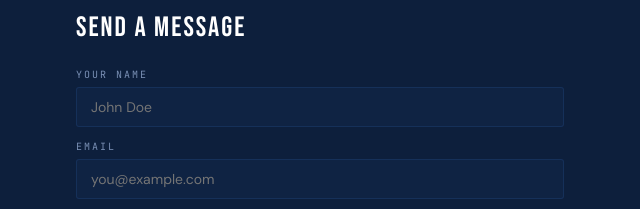
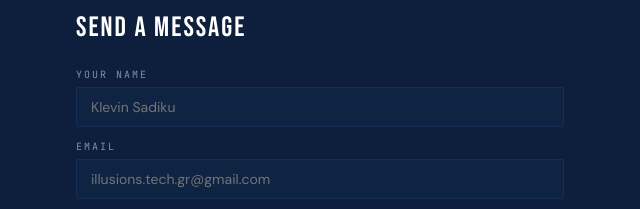
Before and after one commit to kl666v/illusions.tech, a plain HTML site: page index.html in a window 1280 px wide. Shown: the part 4135-4344 px from the top of the page, 572-1212 px from the left. Drawn offline with Linux system fonts and the light colour scheme.

Commit message:
Update index.html

```diff
--- a/index.html
+++ b/index.html
@@ -457,8 +457,8 @@ footer{position:relative;z-index:1;padding:26px 48px;border-top:1px solid rgba(5
       <div>
         <div class="form-title reveal">SEND A MESSAGE</div>
         <form class="reveal rd1" onsubmit="handleForm(event)">
-          <div class="fg"><label>Your Name</label><input type="text" placeholder="John Doe" required></div>
-          <div class="fg"><label>Email</label><input type="email" placeholder="you@example.com" required></div>
+          <div class="fg"><label>Your Name</label><input type="text" placeholder="Klevin Sadiku" required></div>
+          <div class="fg"><label>Email</label><input type="email" placeholder="illusions.tech.gr@gmail.com" required></div>
           <div class="fg"><label>Service Needed</label>
             <select>
               <option>PC / Laptop Repair</option><option>Web Development</option><option>Graphic Design</option>
```
